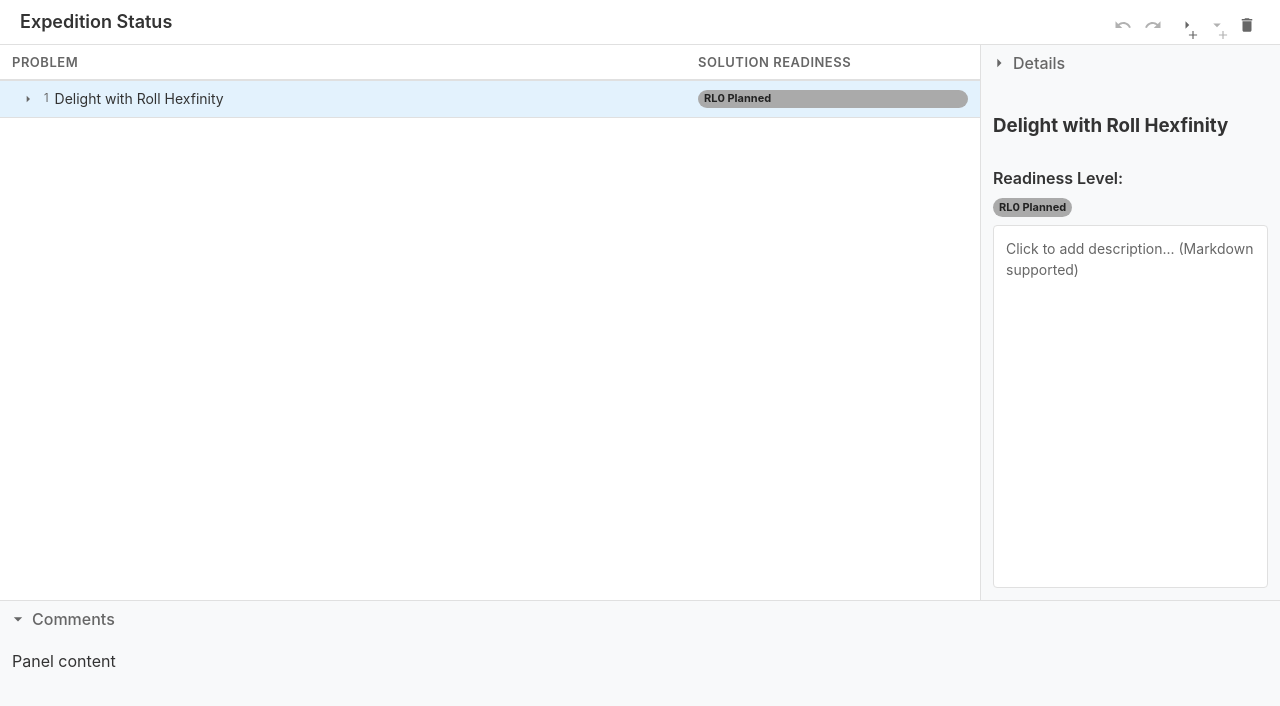
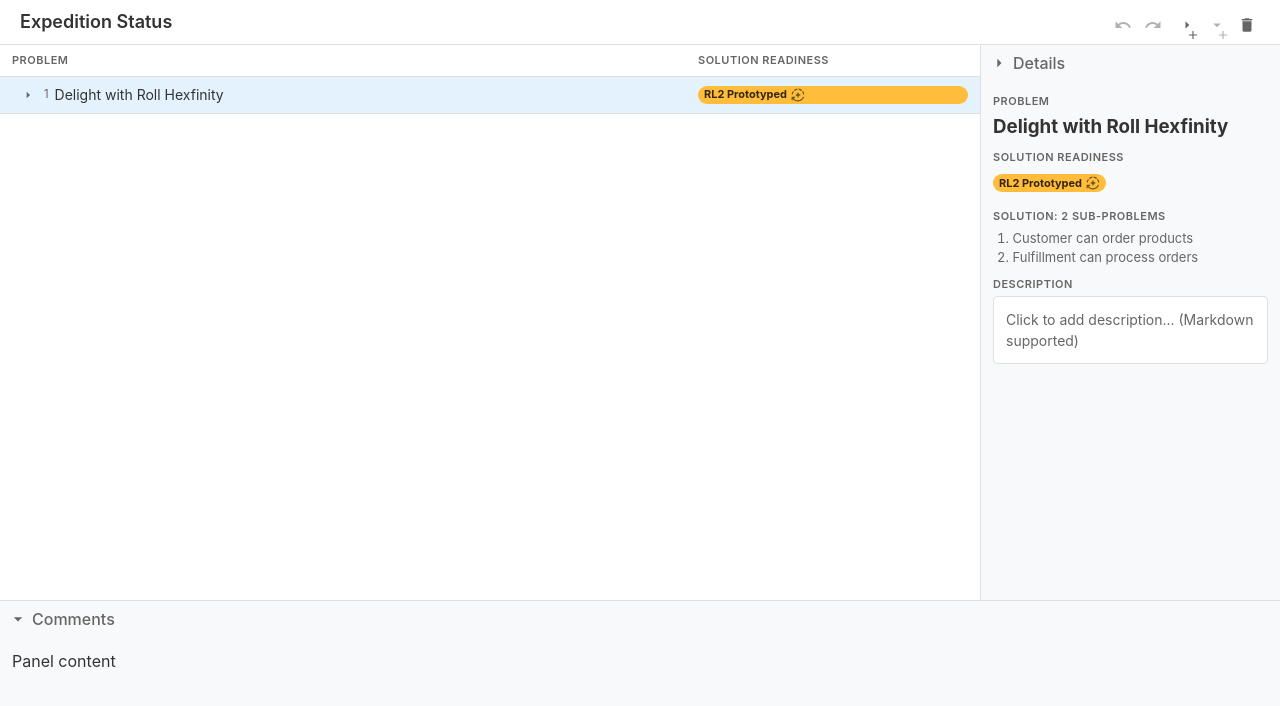
Before and after one commit to shanebdavis/mxp, a React (Vite) app: page / in a window 1280 px wide. Shown: the top 706 px of the page. Built offline with nearby package versions, Linux system fonts and the light colour scheme.

Commit message:
patch/improvement: presentation of labels & sub-problems

```diff
--- a/src/App.tsx
+++ b/src/App.tsx
@@ -53,14 +53,14 @@ const App = () => {
   const [isResizing, setIsResizing] = useState(false)
   const [editingNodeId, setEditingNodeId] = useState<string | null>(null)
 
-  const { rootNode, nodesById, treeStateMethods } = useTreeState(createNode({ name: 'Delight with Roll Hexfinity', readinessLevel: 0 }, [
-    createNode({ name: 'Customer can order products', readinessLevel: 1 }, [
-      createNode({ name: 'Customer can add product to cart', readinessLevel: 2 }),
-      createNode({ name: 'Customer can remove product from cart', readinessLevel: 2 }),
-      createNode({ name: 'Customer can view cart', readinessLevel: 2 }),
+  const { rootNode, nodesById, treeStateMethods } = useTreeState(createNode({ name: 'Delight with Roll Hexfinity' }, [
+    createNode({ name: 'Customer can order products' }, [
+      createNode({ name: 'Customer can add product to cart', readinessLevel: 3 }),
+      createNode({ name: 'Customer can remove product from cart', readinessLevel: 5 }),
+      createNode({ name: 'Customer can view cart', readinessLevel: 4 }),
     ]),
-    createNode({ name: 'Fulfillment can process orders', readinessLevel: 1 }, [
-      createNode({ name: 'Fulfillment can process orders', readinessLevel: 2 }),
+    createNode({ name: 'Fulfillment can process orders' }, [
+      createNode({ name: 'Fulfillment can process orders', readinessLevel: 3 }),
       createNode({ name: 'Fulfillment can view order history', readinessLevel: 2 }),
     ]),
   ]))
@@ -267,6 +267,8 @@ const App = () => {
         selectedNode={selectedNode}
         isResizing={isResizing}
         treeStateMethods={treeStateMethods}
+        nameColumnHeader="Problem"
+        readinessColumnHeader="Solution Readiness"
       />
       <CommentsPanel
         isFooterCollapsed={isFooterCollapsed}
--- a/src/index.css
+++ b/src/index.css
@@ -287,3 +287,11 @@ body.resizing * {
 .details-text-container.preview.empty {
   color: var(--text-secondary);
 }
+
+.field-label {
+  color: var(--text-secondary);
+  font-weight: 600;
+  font-size: 11px;
+  text-transform: uppercase;
+  letter-spacing: 0.5px;
+}
--- a/src/models/TreeNode.ts
+++ b/src/models/TreeNode.ts
@@ -55,7 +55,7 @@ const applyToMatchingNode = (currentNode: TreeNode, matchNodeId: string, fn: ((n
 }
 
 export const createNode = (properties: TreeNodeProperties, children: TreeNode[] = []): TreeNode => {
-  return { ...properties, id: uuidv4(), children }
+  return getTreeNodeWithUpdatedCalculatedFields({ ...properties, id: uuidv4(), children })
 }
 
 export const isParentOfInTree = (currentNode: TreeNode, potentialParentId: string, childId: string): boolean => {
--- a/src/partials/DetailsPanel.tsx
+++ b/src/partials/DetailsPanel.tsx
@@ -1,6 +1,5 @@
 import { TreeNode, TreeNodeProperties } from "../models"
 import { PanelHeader } from "./PanelHeader"
-import { formatReadinessLevel } from '../presenters'
 import { useState } from 'react'
 import ReactMarkdown from 'react-markdown'
 import { EditableRlPill } from '../widgets'
@@ -11,7 +10,7 @@ interface CodeComponentProps {
   node?: unknown
   inline?: boolean
   className?: string
-  children: React.ReactNode
+  children?: React.ReactNode
   [key: string]: unknown
 }
 
@@ -50,6 +49,13 @@ const styles = {
     fontFamily: 'inherit',
     resize: 'none' as const,
   },
+  fieldLabel: {
+    color: 'var(--text-secondary)',
+    fontWeight: 600,
+    fontSize: '13px',
+    textTransform: 'uppercase' as const,
+    letterSpacing: '0.5px',
+  },
 }
 
 export const DetailsPanel = ({
@@ -60,6 +66,8 @@ export const DetailsPanel = ({
   selectedNode,
   isResizing,
   treeStateMethods,
+  nameColumnHeader = "Name",
+  readinessColumnHeader = "Readiness Level",
 }: {
   isRightPanelCollapsed: boolean
   rightPanelWidth: number
@@ -68,6 +76,8 @@ export const DetailsPanel = ({
   selectedNode: TreeNode | null
   isResizing: boolean
   treeStateMethods: { updateNode: (id: string, props: Partial<TreeNodeProperties>) => void }
+  nameColumnHeader?: string
+  readinessColumnHeader?: string
 }) => {
   const [isEditingDescription, setIsEditingDescription] = useState(false)
   const [descriptionDraft, setDescriptionDraft] = useState('')
@@ -112,14 +122,29 @@ export const DetailsPanel = ({
         <div style={{ padding: '12px', ...styles.content }}>
           {selectedNode ? (
             <>
-              <h3>{selectedNode.name}</h3>
+              <div style={{ display: 'flex', flexDirection: 'column', gap: '4px' }}>
+                <div className="field-label">{nameColumnHeader}</div>
+                <h3 style={{ margin: 0 }}>{selectedNode.name}</h3>
+              </div>
               <div style={{ display: 'flex', flexDirection: 'column', alignItems: 'flex-start', gap: '8px', margin: '8px 0' }}>
-                <div style={{ fontWeight: 600 }}>Readiness Level:</div>
+                <div className="field-label">{readinessColumnHeader}</div>
                 <EditableRlPill
                   node={selectedNode}
                   updateNode={treeStateMethods.updateNode}
                 />
               </div>
+              {selectedNode.children.length > 0 && (
+                <div style={{ display: 'flex', flexDirection: 'column', gap: '4px', margin: '8px 0' }}>
+                  <div className="field-label">Solution: {selectedNode.children.length} Sub-problems</div>
+                  <ol style={{ margin: 0, paddingLeft: '1.5em', fontSize: '13px', color: 'var(--text-secondary)' }}>
+                    {selectedNode.children.map(child => (
+                      <li key={child.id}>{child.name}</li>
+                    ))}
+                  </ol>
+                </div>
+              )}
+              <div style={{ display: 'flex', flexDirection: 'column', gap: '4px' }}>
+                <div className="field-label">Description</div>
                 {isEditingDescription ? (
                   <textarea
                     value={descriptionDraft}
@@ -140,7 +165,7 @@ export const DetailsPanel = ({
                       <div className="markdown-content">
                         <ReactMarkdown
                           components={{
-                          code({ inline, className, children, ...props }: CodeComponentProps) {
+                            code: ({ inline, className, children = '', ...props }: CodeComponentProps) => {
                               const match = /language-(\w+)/.exec(className || '')
                               return !inline && match ? (
                                 <SyntaxHighlighter
@@ -157,7 +182,7 @@ export const DetailsPanel = ({
                                 </code>
                               )
                             }
-                        }}
+                          } as any}
                         >
                           {selectedNode.description}
                         </ReactMarkdown>
@@ -167,6 +192,7 @@ export const DetailsPanel = ({
                     )}
                   </div>
                 )}
+              </div>
             </>
           ) : (
             <p>Select an item to view details</p>
--- a/src/partials/HTable/HTable.tsx
+++ b/src/partials/HTable/HTable.tsx
@@ -140,8 +140,8 @@ export const HTable: FC<HTableProps> = ({ rootNode, selectNodeById, selectedNode
         </colgroup>
         <thead>
           <tr>
-            <th style={{ ...styles.headerCell, ...styles.nameColumn }}>{nameColumnHeader}</th>
-            <th style={{ ...styles.headerCell, ...styles.levelColumn }}>{readinessColumnHeader}</th>
+            <th style={{ ...styles.headerCell, ...styles.nameColumn }} className="field-label">{nameColumnHeader}</th>
+            <th style={{ ...styles.headerCell, ...styles.levelColumn }} className="field-label">{readinessColumnHeader}</th>
           </tr>
         </thead>
         <tbody>
--- a/src/partials/HTable/styles.ts
+++ b/src/partials/HTable/styles.ts
@@ -3,22 +3,18 @@ export const styles = {
     fontFamily: '-apple-system, BlinkMacSystemFont, "Segoe UI", Roboto, Helvetica, Arial, sans-serif',
     fontSize: '14px',
     lineHeight: '1.4',
+    position: 'relative',
   },
   table: {
     width: '100%',
-    borderCollapse: 'collapse',
+    borderCollapse: 'collapse' as const,
     borderSpacing: 0,
     tableLayout: 'fixed' as const,
   },
   headerCell: {
     textAlign: 'left' as const,
     padding: '8px 12px',
-    borderBottom: '2px solid var(--border-color)',
-    color: 'var(--text-secondary)',
-    fontWeight: 600,
-    fontSize: '13px',
-    textTransform: 'uppercase' as const,
-    letterSpacing: '0.5px',
+    borderBottom: '1px solid var(--border-color)',
   },
   cell: {
     padding: '6px 12px',
```
Lines whose indentation alone changed are shown as unchanged.
